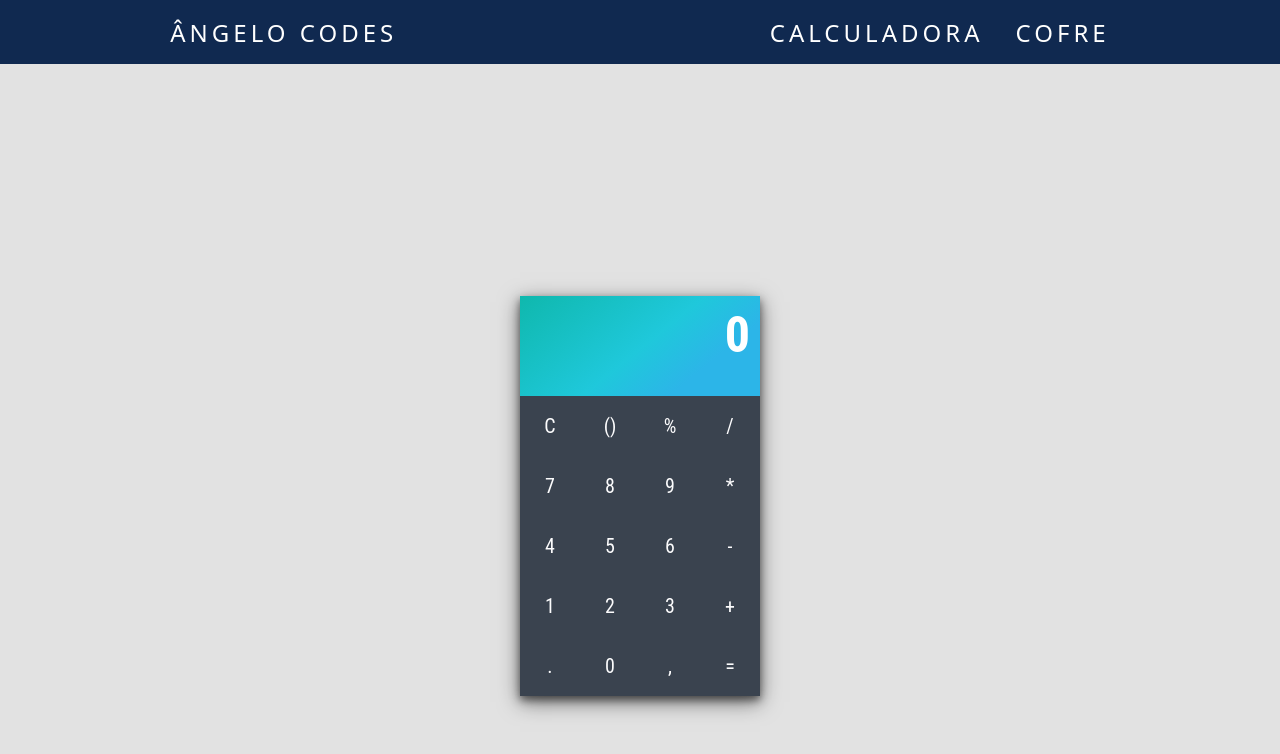
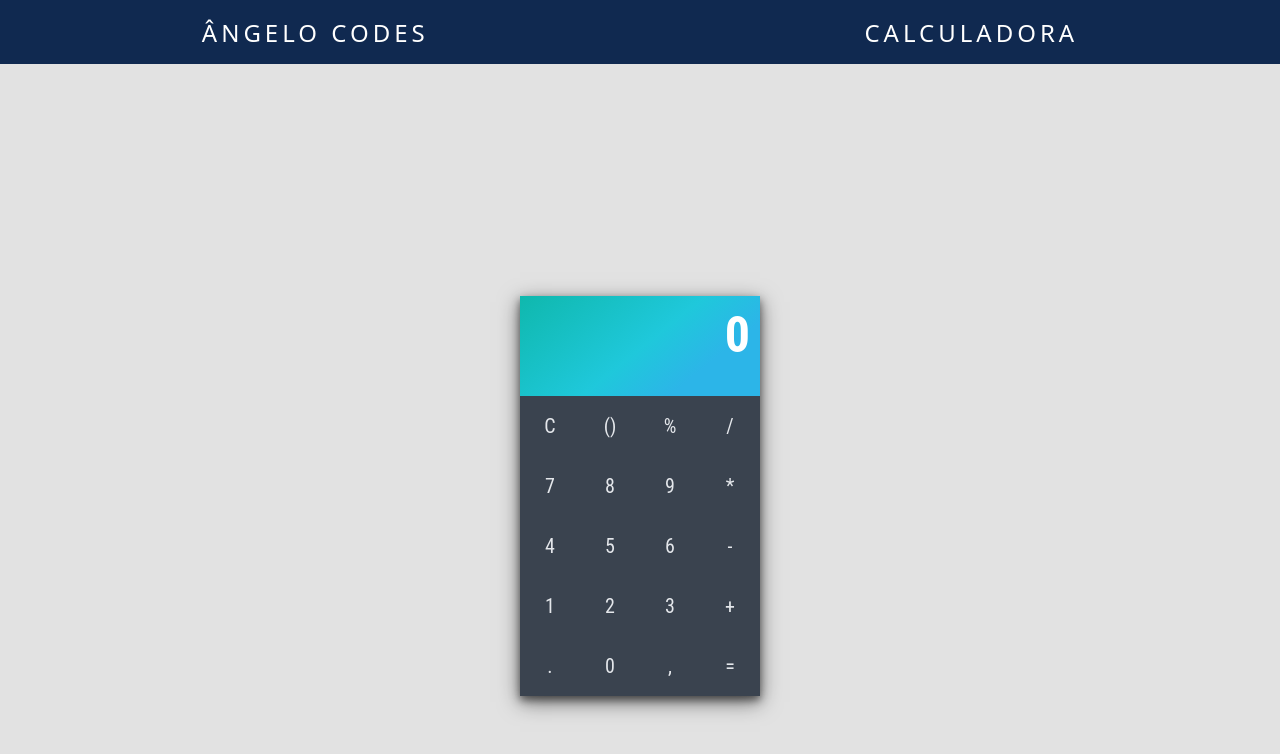
Before and after one commit to angeloneves19/projeto-final-react2022, a React (Create React App) app: page /calculadora in a window 1280 px wide. Shown: the top 754 px of the page. Built offline with nearby package versions, Linux system fonts and the light colour scheme.

Commit message:
feat(home/main: fazendo algumas alteracoes -@angeloneves19

```diff
--- a/commitlint.config.js
+++ /dev/null
@@ -1,3 +0,0 @@
-module.exports = {
-    extends: ['@commitlint/config-conventional']
-}
--- a/src/components/Calculadora.css
+++ b/src/components/Calculadora.css
@@ -1,3 +1,9 @@
+* {
+    padding: 0px;
+    margin: 0px;
+    box-sizing: border-box;
+}
+
 #Principal {
     width: 100%;
     height: 100%;
@@ -38,7 +44,7 @@
     margin: 0;
     padding: 15px;
     border: 0;
-    color: #FCFCFD;
+    color: #E4E7EB;
     width: 60px;
     height: 60px;
     min-width: 10px;
--- a/src/components/Cofre.css
+++ /dev/null
@@ -1,62 +0,0 @@
-z#Principal {
-    width: 100%;
-    height: 100%;
-    display: flex;
-    justify-content: center;
-    align-items: center;
-    padding-top: 5%;
-}
-
-#Calculadora {
-    box-shadow: 0 4px 8px 0 rgba(0, 0, 0, 0.5), 0 6px 20px 0 rgba(0, 0, 0, 0.5);
-    -moz-box-shadow: 0 4px 8px 0 rgba(0, 0, 0, 0.5), 0 6px 20px 0 rgba(0, 0, 0, 0.5);
-    -webkit-box-shadow: 0 4px 8px 0 rgba(0, 0, 0, 0.5), 0 6px 20px 0 rgba(0, 0, 0, 0.5);
-}
-
-.result {
-    background: white;
-    background: linear-gradient(141deg, #0fb8ad 0%, #1fc8db 51%, #2cb5e8 75%);
-    font-size: 50px;
-    height: 100px;
-    width: 100%;
-    border: 0;
-    margin: 0;
-    text-align: right;
-    padding: 10px;
-    color: white;
-    font-family: 'Roboto Condensed', sans-serif;
-}
-
-#teclado {
-    background: #3A434F;
-}
-
-.button {
-    background: #3A434F;
-    font-family: 'Roboto Condensed', sans-serif;
-    font-size: 20px;
-    margin: 0;
-    padding: 15px;
-    border: 0;
-    color: #FCFCFD;
-    width: 60px;
-    height: 60px;
-    min-width: 10px;
-    min-height: 10px;
-    transition: all .2s ease-in-out;
-    -webkit-transition: all .2s ease-in-out;
-    -moz-transition: all .2s ease-in-out;
-}
-
-.button:hover {
-    transform: scale(1.1);
-    -webkit-transform: scale(1.1);
-    background: #5A656F;
-    box-shadow: 0 4px 8px 0 rgba(0, 0, 0, 0.2), 0 6px 20px 0 rgba(0, 0, 0, 0.2);
-    -moz-box-shadow: 0 4px 8px 0 rgba(0, 0, 0, 0.2), 0 6px 20px 0 rgba(0, 0, 0, 0.2);
-    -webkit-box-shadow: 0 4px 8px 0 rgba(0, 0, 0, 0.2), 0 6px 20px 0 rgba(0, 0, 0, 0.2);
-}
-
-.button:active {
-    transform: scale(1);
-}
--- a/src/components/Cofre.jsx
+++ /dev/null
@@ -1,64 +0,0 @@
-import React, { useState } from 'react';
-import "./Cofre.css";
-
-export default function Cofre() {
-  const [num, setNum] = useState(0);
-
-  function showNumber(e) {
-        var input = e.target.value;
-        if (num === 0) {
-            setNum(input);
-        } else {
-            setNum(num + input);
-        }
-    }
-
-    function clear() {
-        setNum(0);
-    }
-
-    function showResult(){
-        if(num == 1234){
-            setNum("aberto")
-        }else{
-           setNum("erro 404")
-        }
-    }
-
-
-  return (
-    <section className="App-header" >
-        <div id="Principal">
-            <div id="Calculadora">
-                <h1 className="result">{num}</h1>
-                <div id="teclado" className='buttons'>
-
-                            <br></br>
-                    <button className="button" onClick={showNumber} value={1}>1</button>
-                    <button className="button" onClick={showNumber} value={2}>2</button>
-                    <button className="button" onClick={showNumber} value={3}>3</button>
-
-
-                            <br></br>
-
-                    <button className="button" onClick={showNumber} value={4}>4</button>
-                    <button className="button" onClick={showNumber} value={5}>5</button>
-                    <button className="button" onClick={showNumber} value={6}>6</button>
-
-                            <br></br>
-
-                    <button className="button" onClick={showNumber} value={7}>7</button>
-                    <button className="button" onClick={showNumber} value={8}>8</button>
-                    <button className="button" onClick={showNumber} value={9}>9</button>
-
-                             <br></br>
-
-                    <button class="button" onClick={clear}>C</button>
-                    <button class="button" onClick={showNumber} value={0}>0</button>
-                    <button class="button"  onClick={showResult}>🔑</button>
-                </div>
-            </div>
-        </div>
- </section>
-  )
-}
--- a/src/components/Menu/Menu.jsx
+++ b/src/components/Menu/Menu.jsx
@@ -1,5 +1,5 @@
-import "./Menu.css"
-import { Link } from "react-router-dom"
+import "./Menu.css";
+import { Link } from "react-router-dom";
 
 const Menu = () => {
   return (
@@ -9,18 +9,11 @@ const Menu = () => {
       </a>
       <ul className="nav-list">
         <li>
-              <a>
-             <Link to="/calculadora" className="logo"> Calculadora </Link>
-          </a>
-       </li>
-      <li>
-         <a>
-         <Link to="/cofre" className="logo"> Cofre </Link>
-           </a>
+          <Link to="/calculadora" className="logo">Calculadora</Link>
         </li>
       </ul>
     </nav>
-  )
+  );
 }
 
-export default Menu
+export default Menu;
--- a/src/pages/Calculadora.js
+++ b/src/pages/Calculadora.js
@@ -1,11 +1,11 @@
-import  Calculadora from "../components/Calculadora.jsx"
-import Menu from "../components/Menu/Menu"
+import  Calculadora from "../components/Calculadora"
+import Menu from "../components/Menu/Menu.jsx"
 
 export default function PageCalculadora() {
   return (
     <div>
       <Menu />
-      <Calculadora />
+      <Calculadora/>
     </div>
   )
 }
--- a/src/pages/Cofre.js
+++ /dev/null
@@ -1,11 +0,0 @@
-import  Cofre from "../components/Cofre.jsx"
-import Menu from "../components/Menu/Menu"
-
-export default function  PageCofre() {
-  return (
-    <div>
-      <Menu/>
-      <Cofre />
-    </div>
-  )
-}
--- a/src/routes/Rotas.js
+++ b/src/routes/Rotas.js
@@ -1,7 +1,6 @@
 import { BrowserRouter, Routes ,Route} from "react-router-dom"
 import  PageHome from "../pages/Home"
 import PageCalculadora from "../pages/Calculadora"
-import PageCofre from "../pages/Cofre"
 
 export default function Rotas() {
   return (
@@ -9,7 +8,6 @@ export default function Rotas() {
       <Routes>
         <Route path="/" element={<PageHome />} />
         <Route path="/calculadora" element={<PageCalculadora/>} />
-        <Route path="/cofre" element={<PageCofre />} />
       </Routes>
     </BrowserRouter>
   )
```
Also changed, not shown: package.json (+2 -6 lines), src/components/Calculadora.jsx (line endings or trailing spaces), src/components/Home.css (line endings or trailing spaces). Lines whose indentation alone changed are shown as unchanged.
